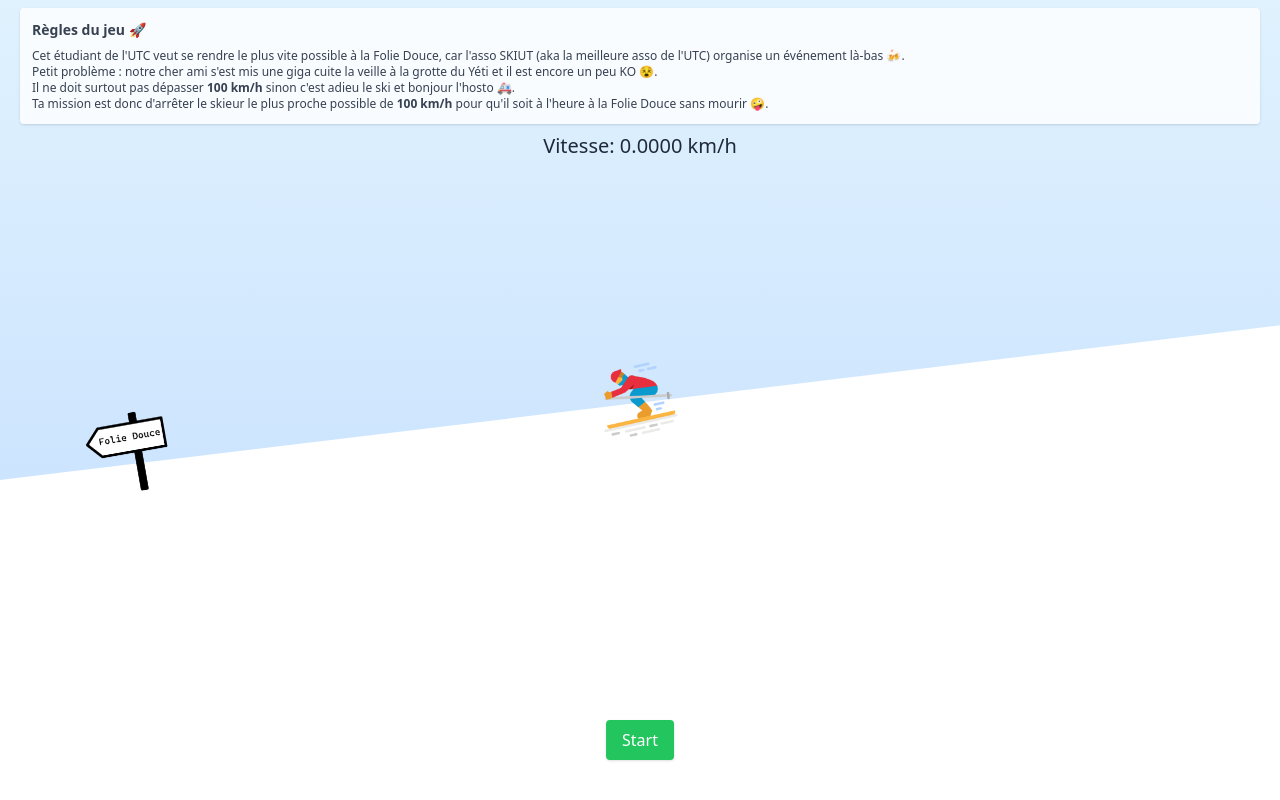
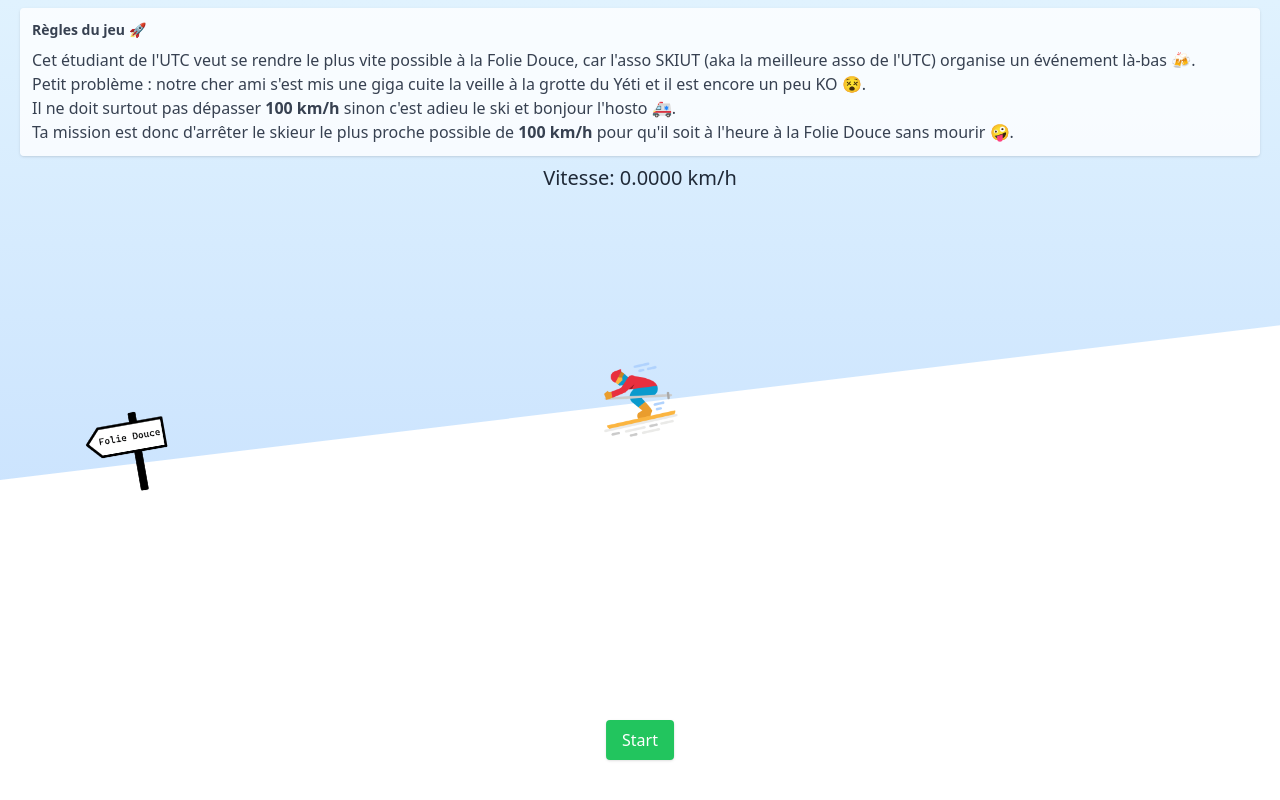
Before and after one commit to Pierrafrom/mini-ski-game, a plain HTML site: page index.html in a window 1280 px wide. Drawn offline with nearby package versions, Linux system fonts and the light colour scheme.

Commit message:
fix : instruction text

```diff
--- a/index.html
+++ b/index.html
@@ -14,7 +14,7 @@
     <div id="instructions"
          class="relative mx-5 my-2 p-3 bg-white bg-opacity-80 rounded shadow text-gray-700 text-sm z-20">
         <h2 class="font-bold mb-2">Règles du jeu 🚀</h2>
-        <p class="text-justify leading-small text-xs">
+        <p class="text-justify leading-small text-xs md:text-base">
             Cet étudiant de l'UTC veut se rendre le plus vite possible à la Folie Douce, car l'asso SKIUT (aka la
             meilleure asso de l'UTC) organise un événement là-bas 🍻.<br>
             Petit problème : notre cher ami s'est mis une giga cuite la veille à la grotte du Yéti et il est encore un
```
